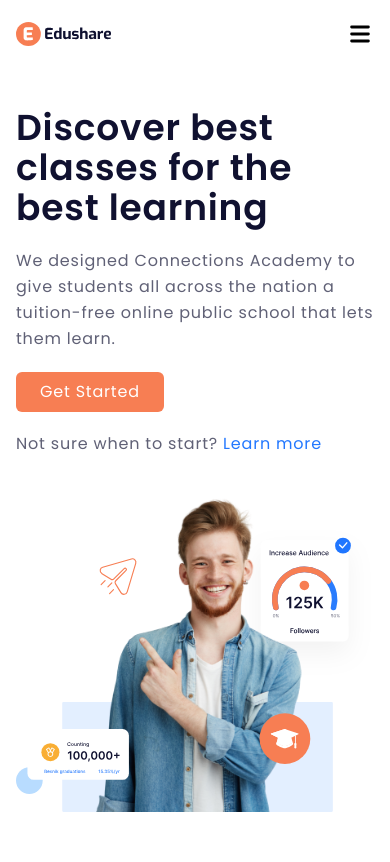
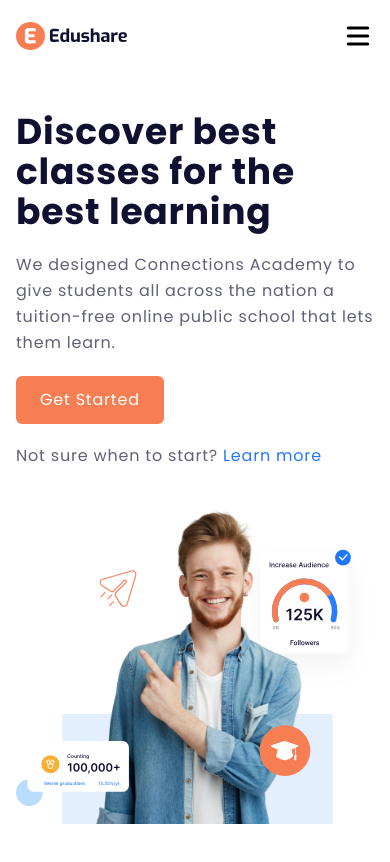
Before and after one commit to fortunate-nduka/edushare, a React (Vite) app: page / in a window 390 px wide. Built offline with nearby package versions, Linux system fonts and the light colour scheme.

Commit message:
increased the logo, menu & button sizes

```diff
--- a/src/components/Button.jsx
+++ b/src/components/Button.jsx
@@ -1,6 +1,6 @@
 const Button = ({ text, bg, textColor,classes }) => {
     return (
-        <button className={`${bg} ${textColor} px-6 py-2 rounded-md ${classes}`}>{text}</button>
+        <button className={`${bg} ${textColor} px-6 py-3 rounded-md ${classes}`}>{text}</button>
     )
 }
 export default Button
--- a/src/components/Intro.jsx
+++ b/src/components/Intro.jsx
@@ -5,7 +5,7 @@ const Intro = () => {
     return (
         <section className="py-10 md:py-16 flex flex-col lg:flex-row lg:items-center gap-y-10 sm:gap-y-16 w-full">
             <div className="space-y-5 md:space-y-6 sm:text-center lg:text-left lg:w-1/2">
-                <h1 className='text-4xl xl:text-5xl font-semibold lg:font-bold text-headingText'>Discover best classes for the best  learning</h1>
+                <h1 className='text-4xl xl:text-5xl font-bold text-headingText'>Discover best classes for the best  learning</h1>
                 <p className='text-paraText leading-relaxed sm:w-[85%] mx-auto lg:w-full'>We designed Connections Academy to give students all across the nation a tuition-free online public school that lets them learn.</p>
                 <Button text="Get Started" bg='bg-tomato' textColor='text-white' classes="" />
                 <p className='text-paraText'>Not sure when to start? <span className='text-blue'>Learn more</span></p>
--- a/src/components/Nav.jsx
+++ b/src/components/Nav.jsx
@@ -6,11 +6,11 @@ import Button from './Button'
 
 const Nav = () => {
     return (
-        <nav className='flex items-center justify-between py-5'><img src={Logo} className="w-24 sm:w-28 md:w-32 lg:w-36" alt="" />
+        <nav className='flex items-center justify-between py-5'><img src={Logo} className="w-28 lg:w-36" alt="" />
             <ul className='hidden items-center md:flex gap-9'>
                 {navlinks.map(link =>
                     (<li key={uuid()} className='text-black'>{link.title}</li>))}</ul>
-            <HiMenu className='w-7 h-7 md:hidden' />
+            <HiMenu className='w-8 h-8 md:hidden' />
             <Button text='Sign in' bg='bg-lightBlue' textColor='text-blue' classes='hidden md:block' />
         </nav>
     )
```
